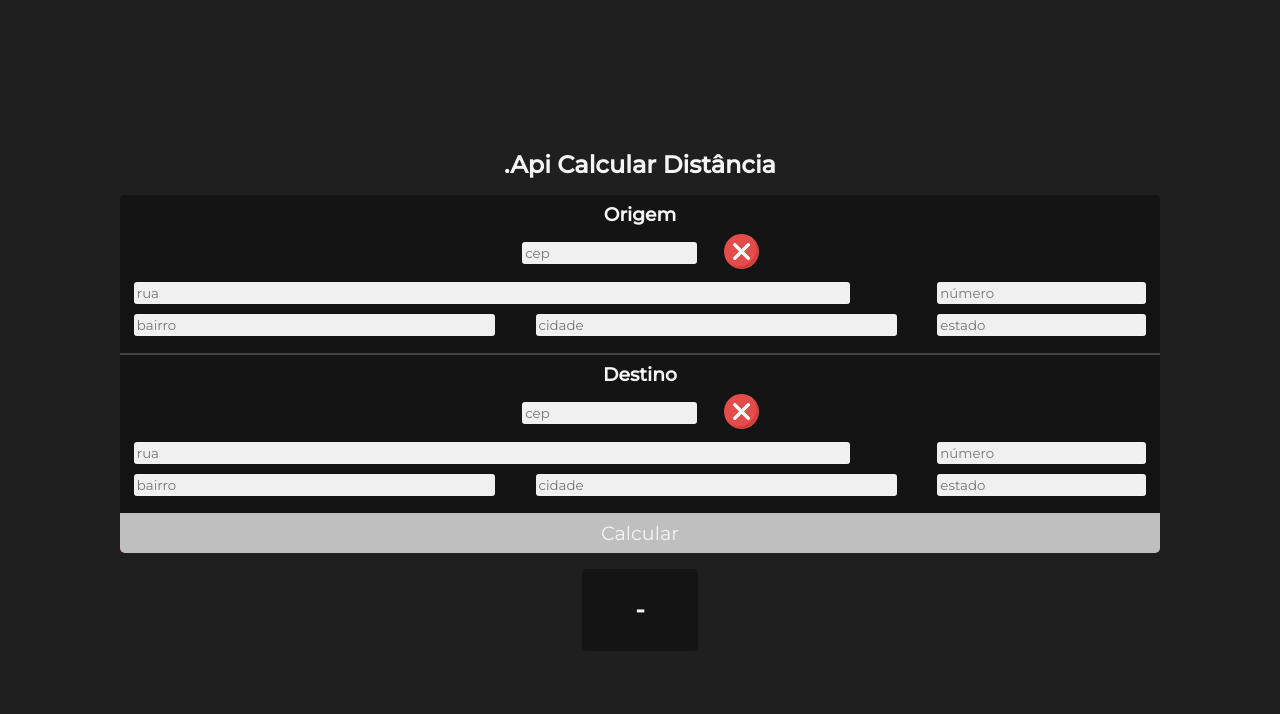
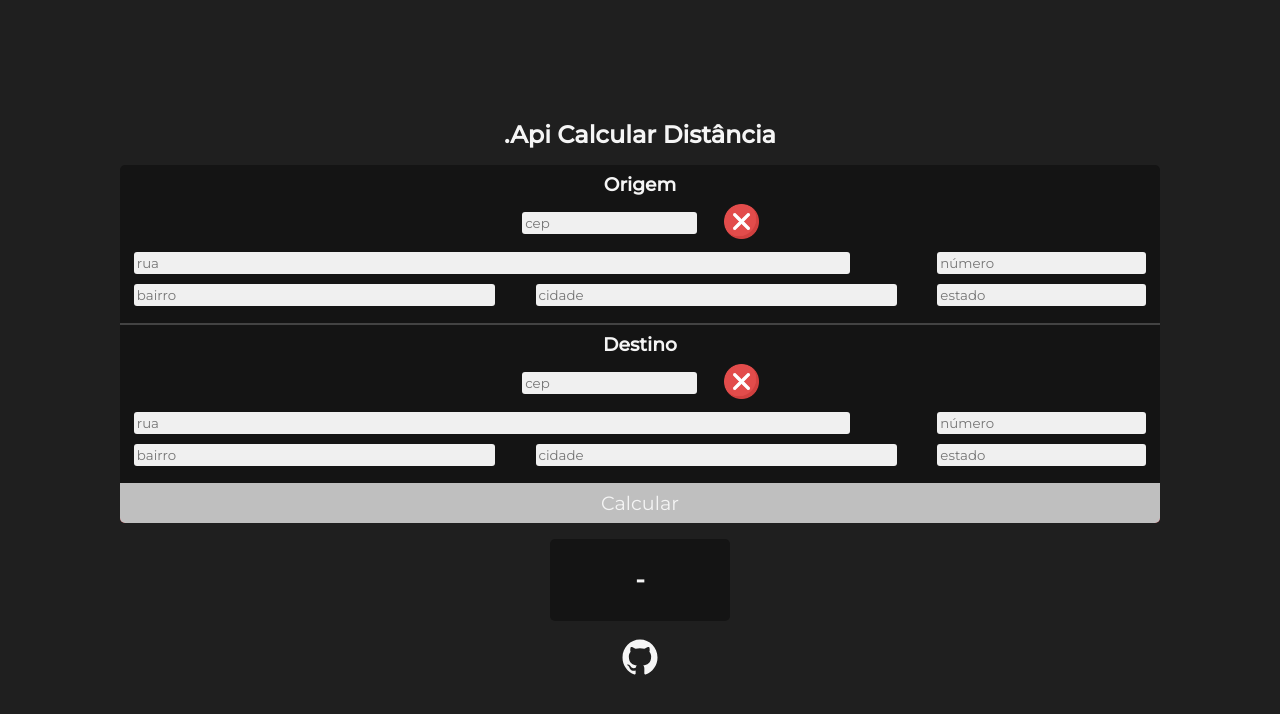
Before and after one commit to matheusRelvinhas/front-api-calculate-distance, a Next.js app: page / in a window 1280 px wide. Shown: the top 714 px of the page. Built offline with nearby package versions, Linux system fonts and the light colour scheme.

Commit message:
front-finish

```diff
--- a/package.json
+++ b/package.json
@@ -11,8 +11,9 @@
   "dependencies": {
     "axios": "^1.6.2",
     "next": "14.0.3",
-    "react": "^18",
-    "react-dom": "^18"
+    "react": "^18.2.0",
+    "react-dom": "^18.2.0",
+    "react-icons": "^4.12.0"
   },
   "devDependencies": {
     "@types/node": "^20",
--- a/src/components/CalculateDistanceForm/CalculateDistanceForm.css
+++ b/src/components/CalculateDistanceForm/CalculateDistanceForm.css
@@ -41,6 +41,10 @@
   height: 100%;
 }
 
+.calculate-distance-form-cep div:first-child {
+  margin-right: 2vw;
+}
+
 .calculate-distance-form-cep-checked figure img {
   width: 4vh;
   min-width: 35px;
@@ -48,7 +52,6 @@
   height: 4vh;
   min-height: 35px;
   max-height: 70px;
-  margin-left: 2vw;
 }
 
 .calculate-distance-form-road-number {
@@ -134,11 +137,12 @@
   background-color: #141414;
   padding: 2vh 2vw;
   border-radius: 5px;
-  width: 5vw;
-  min-width: 50px;
+  width: 10vw;
+  min-width: 100px;
   height: 5vh;
   min-height: 50px;
   display: flex;
   align-items: center;
   justify-content: center;
+  margin-bottom: 2vh;
 }
--- a/src/components/CalculateDistanceForm/CalculateDistanceForm.tsx
+++ b/src/components/CalculateDistanceForm/CalculateDistanceForm.tsx
@@ -2,6 +2,7 @@
 
 import { useGlobalContext } from '@/Context/store';
 import AddressLookup from '../AddressLookup/AddressLookup';
+import GitHubLink from '../GitHubLink/GitHubLink';
 import Loader from '../Loader/Loader';
 import './CalculateDistanceForm.css';
 
@@ -230,6 +231,7 @@ const CalculateDistanceForm: React.FC = () => {
         <div className="calculate-distance-form-distance">
           <h2>{distanceInput}</h2>
         </div>
+        <GitHubLink username="matheusRelvinhas/calculateDistanceAPI" />
     </div>
   );
 };
--- /dev/null
+++ b/src/components/GitHubLink/GitHubLink.tsx
@@ -0,0 +1,36 @@
+import React, { useState } from 'react';
+import { IoLogoGithub } from 'react-icons/io';
+
+interface GitHubLinkProps {
+  username: string;
+}
+
+const GitHubLink: React.FC<GitHubLinkProps> = ({ username }) => {
+  const [iconColor, setIconColor] = useState('#f5f5f5');
+
+  return (
+    <a
+      href={`https://github.com/${username}`}
+      target="_blank"
+      rel="noopener noreferrer"
+      style={{
+        textDecoration: 'none',
+        color: 'inherit',
+      }}
+    >
+      <IoLogoGithub
+        size={40}
+        onMouseOver={() => setIconColor('#d9d9d9')} // Cor do hover
+        onMouseOut={() => setIconColor('#f5f5f5')}
+        onClick={() => setIconColor('#8c8c8c')}
+        style={{
+          transition: 'color 0.3s',
+          cursor: 'pointer',
+          color: iconColor,
+        }}
+      />
+    </a>
+  );
+};
+
+export default GitHubLink;
```
Also changed, not shown: 1 other file (tests, documents, lock files or other folders).
